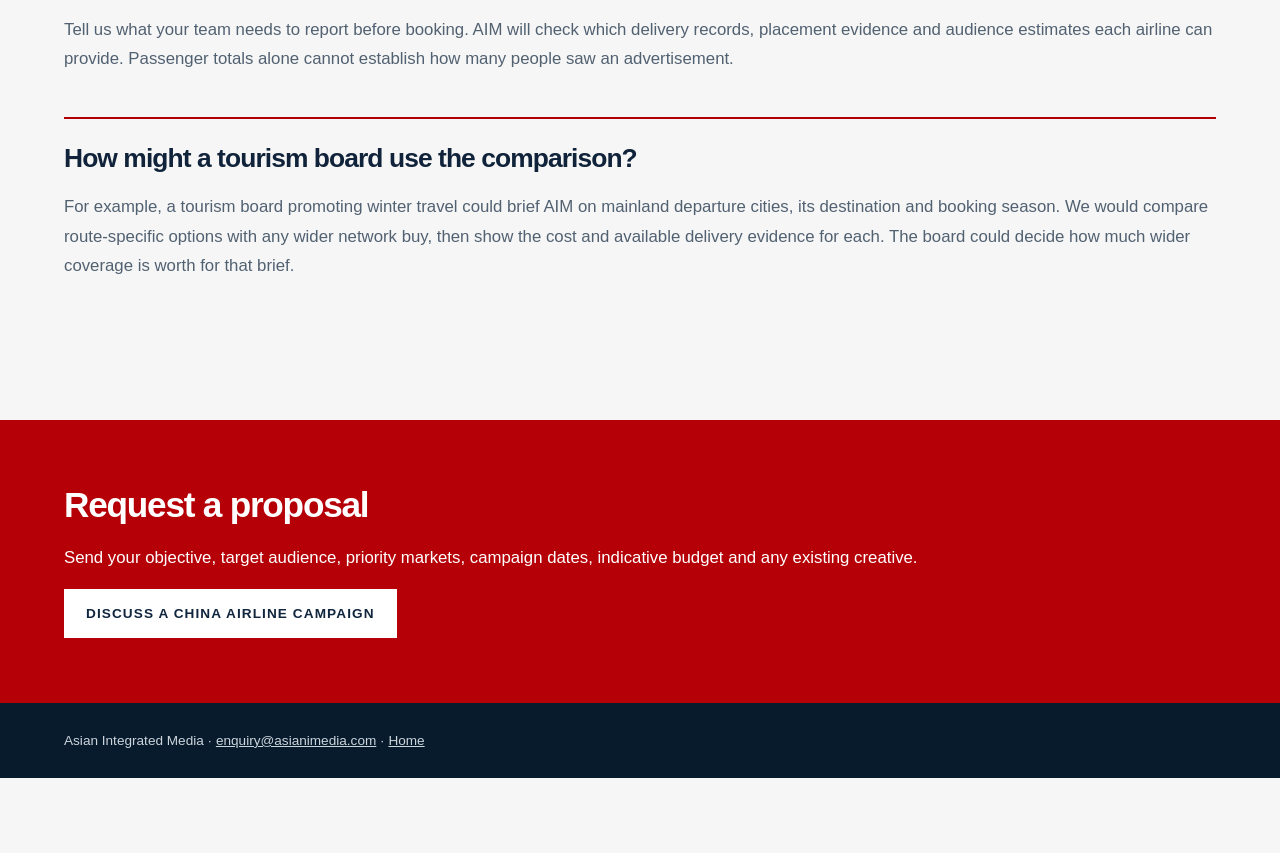
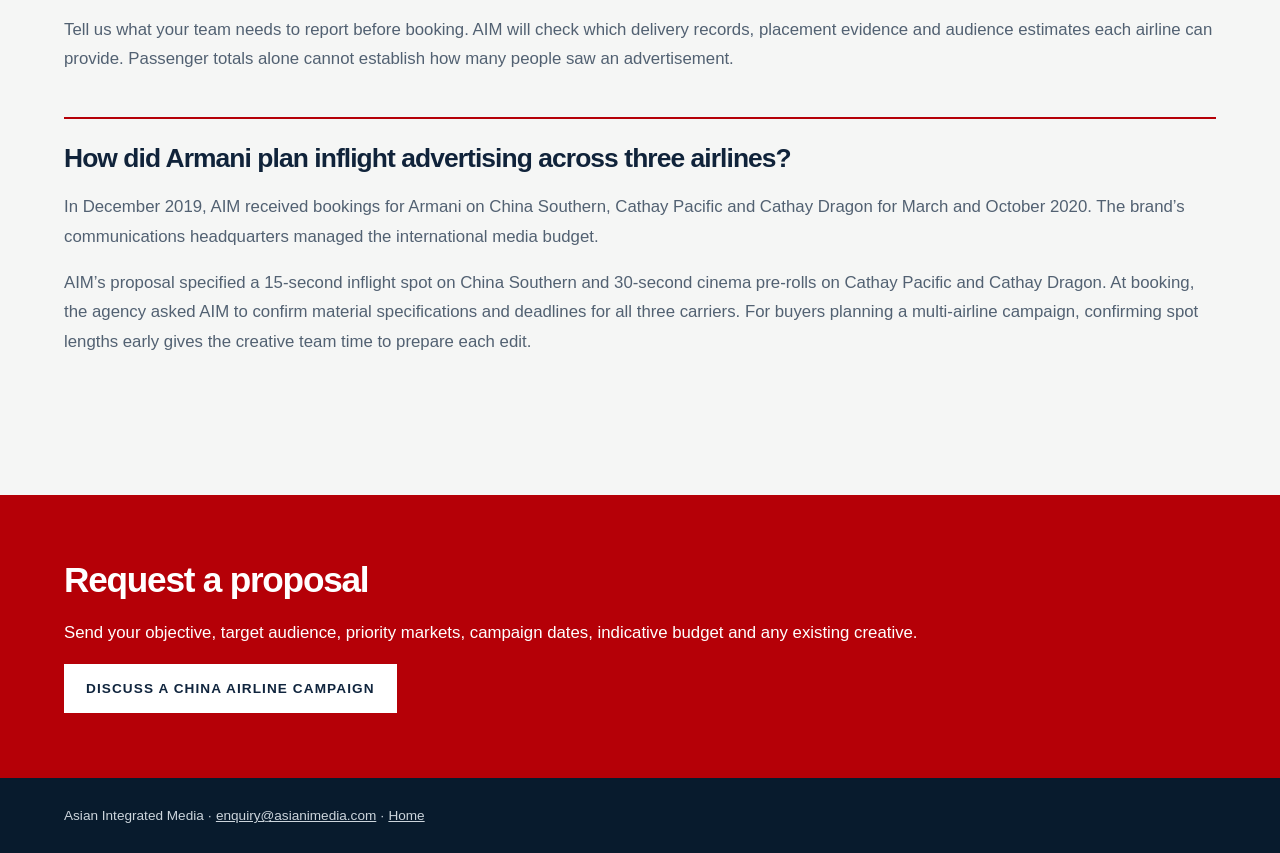
Before and after one commit to asianimedia/asianimedia-website, a plain HTML site: page advertising-on-chinese-airlines/index.html in a window 1280 px wide. Shown: the part 1496-2349 px from the top of the page. Before the commit the page ends 2274 px from the top, so only its background shows below. Drawn offline with Linux system fonts and the light colour scheme.

Commit message:
Replace illustrative tourism example with approved Armani planning example

```diff
--- a/advertising-on-chinese-airlines/index.html
+++ b/advertising-on-chinese-airlines/index.html
@@ -5,5 +5,5 @@
 <section class="block"><h2>How do the formats compare?</h2><p>Seatback video reaches passengers who select eligible entertainment on a personal screen. Overhead video uses shared cabin monitors. An airline magazine gives readers room to explore a destination or product in more detail. We check format availability for each airline and campaign period.</p></section>
 <section class="block"><h2>What determines pricing?</h2><p>The airline, format, coverage and length of the booking shape the quotation. Share your indicative budget and currency so we can compare options on the same basis. International advertisers can request a USD quotation valid for 30 days.</p></section>
 <section class="block"><h2>What campaign reporting can I expect?</h2><p>Tell us what your team needs to report before booking. AIM will check which delivery records, placement evidence and audience estimates each airline can provide. Passenger totals alone cannot establish how many people saw an advertisement.</p></section>
-<section class="block"><h2>How might a tourism board use the comparison?</h2><p>For example, a tourism board promoting winter travel could brief AIM on mainland departure cities, its destination and booking season. We would compare route-specific options with any wider network buy, then show the cost and available delivery evidence for each. The board could decide how much wider coverage is worth for that brief.</p></section>
+<section class="block"><h2>How did Armani plan inflight advertising across three airlines?</h2><p>In December 2019, AIM received bookings for Armani on China Southern, Cathay Pacific and Cathay Dragon for March and October 2020. The brand’s communications headquarters managed the international media budget.</p><p>AIM’s proposal specified a 15-second inflight spot on China Southern and 30-second cinema pre-rolls on Cathay Pacific and Cathay Dragon. At booking, the agency asked AIM to confirm material specifications and deadlines for all three carriers. For buyers planning a multi-airline campaign, confirming spot lengths early gives the creative team time to prepare each edit.</p></section>
 </div></section><section class="cta"><div class="inner"><h2>Request a proposal</h2><p>Send your objective, target audience, priority markets, campaign dates, indicative budget and any existing creative.</p><a class="button" href="../?opportunity=China%20airline%20opportunities#contact">Discuss a China airline campaign</a></div></section></main><footer class="foot"><div class="inner">Asian Integrated Media · <a href="mailto:enquiry@asianimedia.com">enquiry@asianimedia.com</a> · <a href="../">Home</a></div></footer></body></html>
```
